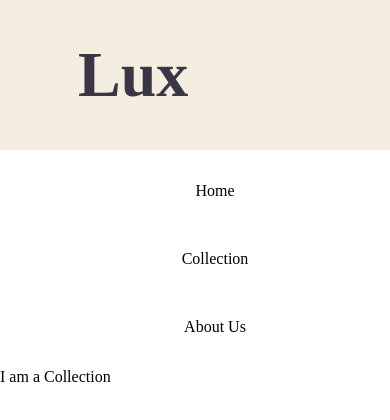
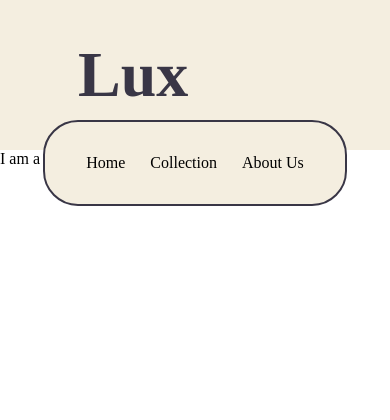
Before and after one commit to AResoluteMaverick/shopping_cart_mart, a React (Vite) app in the folder ShoppingCart-and-Mart/: page /collection in a window 390 px wide. Shown: the top 420 px of the page. Built offline with nearby package versions, Linux system fonts and the light colour scheme.

Commit message:
Stylize Home component more

```diff
--- a/ShoppingCart-and-Mart/src/Header/Header.jsx
+++ b/ShoppingCart-and-Mart/src/Header/Header.jsx
@@ -3,11 +3,9 @@ import Title from "./Title";
 
 export default function Header () {
     return (
-        <>
         <header>
           <Title />
+          <Navbar />
         </header>
-          <Navbar />
-        </>
     )
 }
--- a/ShoppingCart-and-Mart/src/Header/Header.module.css
+++ b/ShoppingCart-and-Mart/src/Header/Header.module.css
@@ -18,18 +18,34 @@
 .headerli {
     list-style-type: none;
     display: flex;
-    gap: 50px;
+    gap: 75px;
     align-items: center;
+    padding: 1em;
+}
+
+header {
+    position: relative;
 }
 
 .navBar {
     display: flex;
-    padding: 1em;
     justify-content: center;
+    width: clamp(300px, 25%, 25%);
+    position: absolute;
+    left: 50%;
+    top: 75%;
+    transform: translateX(-50%);
+    background-color: var(--main-color-light);
+    border-radius: 35px;
+    border: 2px solid var(--main-color-dark);
 }
 
-@media (max-width: 600px) {
+@media (max-width: 850px) {
     .headerli {
-        flex-direction: column;
+        gap: 25px;
+    }
+
+    .navBar{
+        top: 80%;
     }
 }
--- a/ShoppingCart-and-Mart/src/Home/Home.module.css
+++ b/ShoppingCart-and-Mart/src/Home/Home.module.css
@@ -29,6 +29,7 @@
     max-width: 50%;
     margin: 0 auto;
     padding: 0 2em;
+    border-radius: 0 0 20px 20px;
 }
 
 .mottoPlaceholder {
@@ -40,6 +41,10 @@
     width: 100%;
     position: relative;
     overflow: hidden;
+    border-top: 1px solid var(--main-color-dark);
+    border-bottom: 1px solid var(--main-color-dark);
+    margin-top: 1em;
+    margin-bottom: 1em;
 }
 
 .carouselWrap {
@@ -82,10 +87,12 @@
     width: 50%;
     background-image: url(../assets/photos/pexels-nataliya-vaitkevich-8100370.jpg);
     background-size: cover;
+    border-radius: 10px 0 0 10px;
 }
 
 .membershipSignUp {
     width: 50%;
     background-color: var(--dark-shade);
     color: var(--main-color-light);
+    border-radius: 0 10px 10px 0;
 }
```
